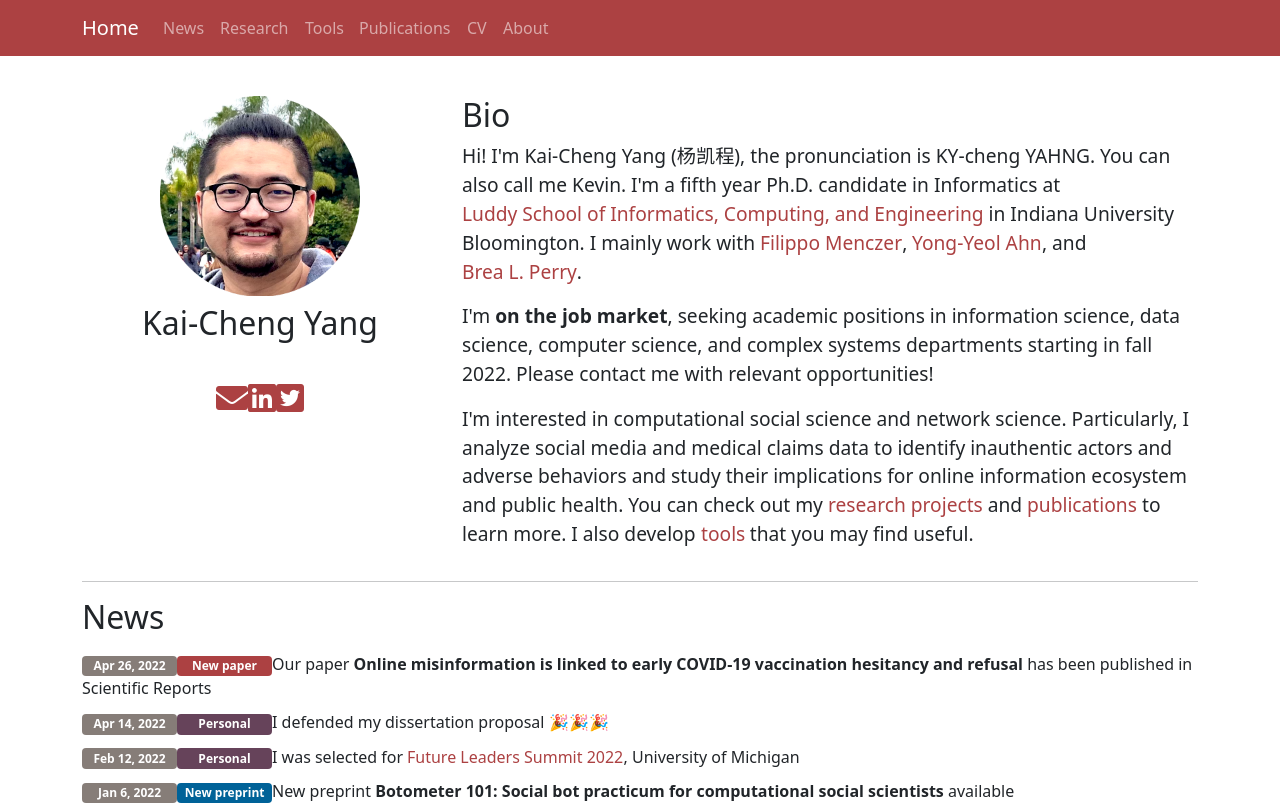
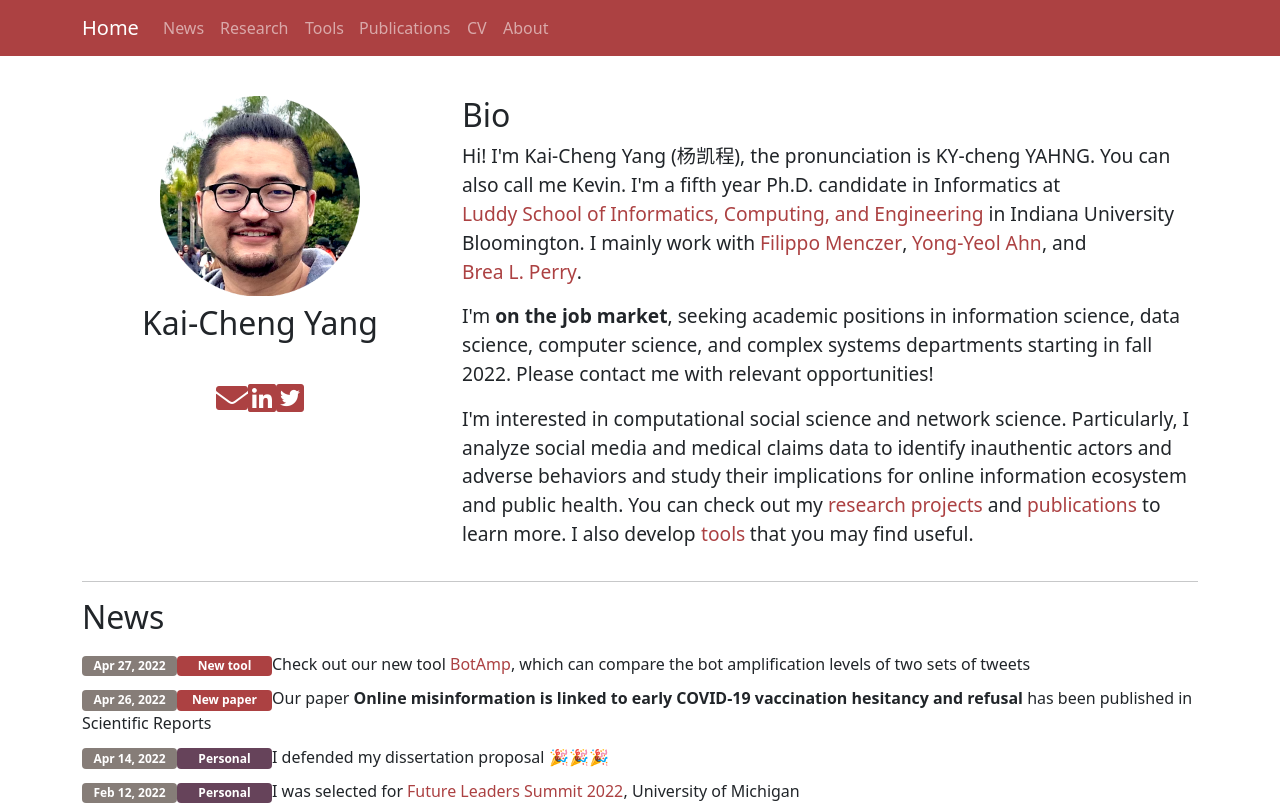
Before and after one commit to KaichengYang/homepage, a Vue app: page /pub in a window 1280 px wide. Shown: the top 805 px of the page. Built offline with nearby package versions, Linux system fonts and the light colour scheme; some icons are missing.

Commit message:
add: add botamp

```diff
--- a/src/components/News.vue
+++ b/src/components/News.vue
@@ -32,6 +32,7 @@ export default {
             color_text_map: {
                 "date": {"color": "#867d78",},
                 "new_paper": {"color": "#ac4142", "text": "New paper",},
+                "new_tool": {"color": "#ac4142", "text": "New tool",},
                 "new_preprint": {"color": "#006298", "text": "New preprint",},
                 "personal_news": {"color": "#66435A", "text": "Personal",}
             },
--- a/static/files/news.json
+++ b/static/files/news.json
@@ -1,4 +1,9 @@
 [
+    {
+        "date": "Apr 27, 2022",
+        "type": "new_tool",
+        "msg": "Check out our new tool <a href='https://botometer.osome.iu.edu/botamp/'>BotAmp</a>, which can compare the bot amplification levels of two sets of tweets"
+    },
     {
         "date": "Apr 26, 2022",
         "type": "new_paper",
--- a/static/files/tools.json
+++ b/static/files/tools.json
@@ -19,6 +19,17 @@
             {
                 "url": "https://pypi.org/project/botometer/",
                 "name": "Python library"
+            }
+        ]
+    },
+    {
+        "title": "BotAmp",
+        "image": "botamp",
+        "msg": "Compare the bot amplification levels of two sets of tweets",
+        "links": [
+            {
+                "url": "https://botometer.osome.iu.edu/botamp/",
+                "name": "BotAmp"
             }
         ]
     },
```
Also changed, not shown: static/images/botamp.png (added).
